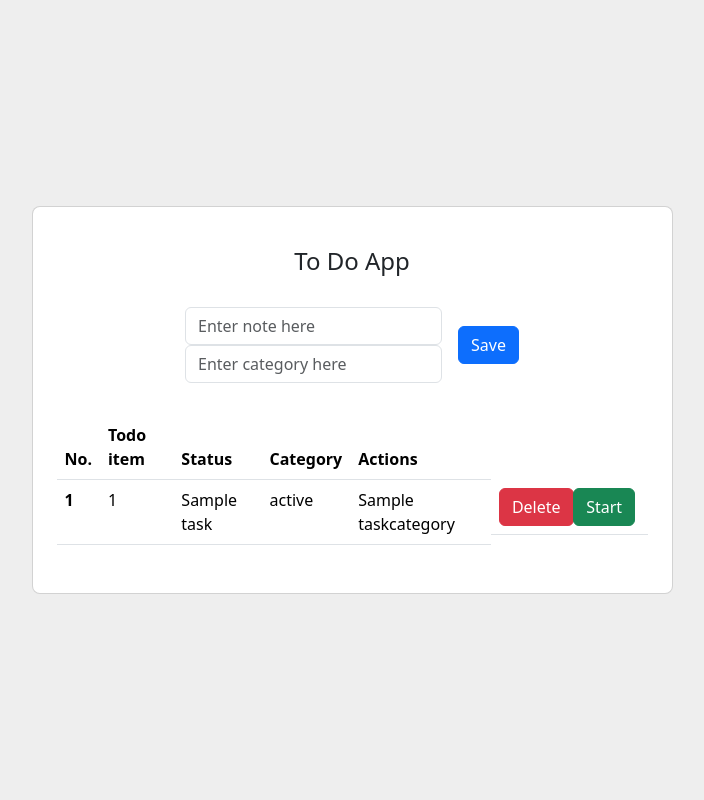
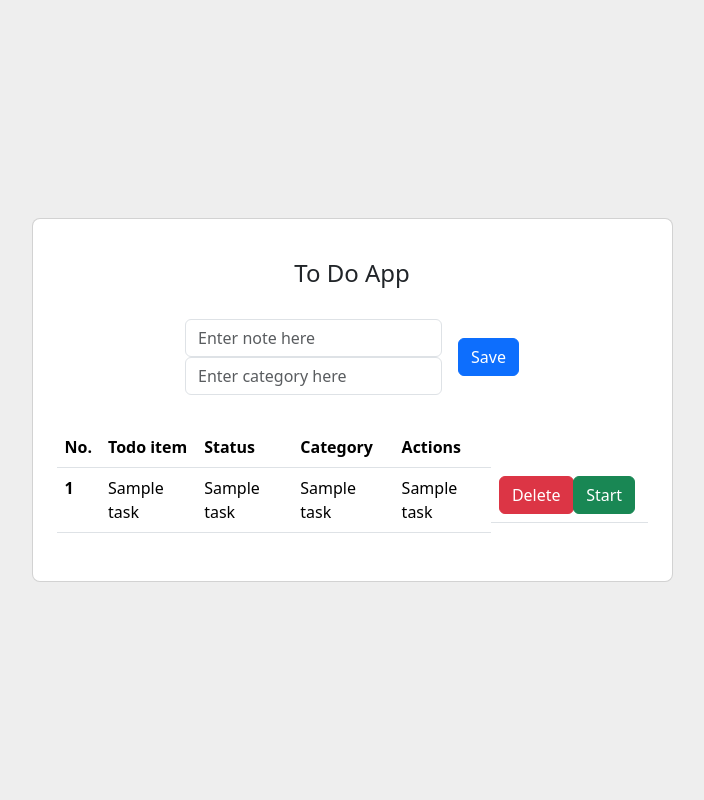
Before and after one commit to Gitnicki/ToDo-App, a FastAPI app: template src/templates/index.html in a window 1280 px wide. Shown: the whole page, without its empty margins (288-992 px from the left). Run offline with FastAPI, Linux system fonts and the light colour scheme; the template is opened without the code that fills it: most values are stand-ins (such as "Sample title", 1, 10 or a date in 2020).

Commit message:
post route und neue datensaetze

```diff
--- a/src/main.py
+++ b/src/main.py
@@ -1,5 +1,5 @@
 from typing import Annotated
-from fastapi.responses import HTMLResponse
+from fastapi.responses import HTMLResponse, RedirectResponse
 from fastapi.templating import Jinja2Templates
 from fastapi import Request, FastAPI, Form
 import mysql.connector
@@ -34,8 +34,6 @@ def getOptionalSortedTaskFromDB(connection, sorted):
     if sorted:
         query = "SELECT id, taskname, taskstatus, taskcategory FROM tasks"
         print("hello")
-    # else:
-    #     query = "SELECT t.id, u.firstname, u.surname, SUM(s.amount) AS total FROM users AS u JOIN stars AS s ON u.id = s.user_id GROUP BY u.id;"
     try:
         cursor.execute(query)
         result = cursor.fetchall()
@@ -44,6 +42,17 @@ def getOptionalSortedTaskFromDB(connection, sorted):
     except Error as err:
         print(f"Error: '{err}'")
         return None
+
+def insertTaskintoDB(connection, taskname, taskstatus, taskcategory):
+    cursor = connection.cursor()
+    query = "INSERT INTO tasks(taskname, taskstatus, taskcategory) VALUES(%s, %s, %s)"
+    data = (taskname, taskstatus, taskcategory)
+    try:
+        cursor.execute(query, data)
+        connection.commit()
+        print("Inserted Data succesfully")
+    except Error as err:
+        print(f"Error: '{err}'")
 
 def execute_query(connection, query):
     cursor = connection.cursor()
@@ -65,16 +74,6 @@ def select_data(connection, query):
         return None
 
 
-def insert_data(connection, query, data):
-    cursor = connection.cursor()
-    try:
-        cursor.execute(query, data)
-        connection.commit()
-        print("Data inserted successfully")
-    except Error as err:
-        print(f"Error: '{err}'")
-
-
 #root-route
 @app.get('/', response_class=HTMLResponse)
 def read_root(request: Request):
@@ -83,16 +82,13 @@ def read_root(request: Request):
     sorted = True
     task = getOptionalSortedTaskFromDB(connection, sorted)
     print(task)
-    return templates.TemplateResponse("index.html", {"request": request, "task": task})
+    return templates.TemplateResponse("index.html", {"request": request, "tasks": task})
 
-@app.post("/task", response_class=HTMLResponse)
-def post_tasks(request: Request, eingabe: Annotated[str, Form()], category: Annotated[str, Form()]
-):
-    print(eingabe, category)
-    # with open("note.txt", "a") as file:
-    #     file.write(note + "\n")
-    # print("Note added successfully!")
-    return templates.TemplateResponse("index.html", {"request": request})
+@app.post("/", response_class=HTMLResponse)
+def post_tasks(taskname: Annotated[str, Form()], taskstatus: Annotated[str, Form()], taskcategory: Annotated[str, Form()]):
+    connection = create_server_connection()
+    insertTaskintoDB(connection, taskname, taskstatus, taskcategory)
+    return RedirectResponse(url="http://localhost:8000/", status_code=303)
 
 if __name__ == "__main__":
     import uvicorn
--- a/src/templates/index.html
+++ b/src/templates/index.html
@@ -19,7 +19,7 @@
 
                             <h4 class="text-center my-3 pb-3">To Do App</h4>
 
-                            <form action="/task" method="app.post" class="row row-cols-lg-auto g-3 justify-content-center align-items-center mb-4 pb-2">
+                            <form action="/" method="post" class="row row-cols-lg-auto g-3 justify-content-center align-items-center mb-4 pb-2">
                                 <div class="col-12">
                                     <div class="form-outline">
                                         <input type="text" name="eingabe" class="form-control"
@@ -37,7 +37,6 @@
 
                             <table class="table mb-4">
                                 <thead>
-                                    {% for i in tasks %}
                                     <tr>
                                         <th scope="col">No.</th>
                                         <th scope="col">Todo item</th>
@@ -45,16 +44,15 @@
                                         <th scope="col">Category</th>
                                         <th scope="col">Actions</th>
                                     </tr>
-                                    {% endfor %}
                                 </thead>
                                 <tbody>
-                                    {% for i in tasks %}
+                                    {% for task in tasks %}
                                         <tr>
-                                            <th scope="row">1</th>
-                                            <td>{{i.id}}</i<>
-                                            <td>{{i.taskname}}</td>
-                                            <td>{{i.taskstatus}}</td>
-                                            <td>{{i.taskcategory}}</td>
+                                            <th scope="row">{{task[0]}}</th>
+                                            <td scope="col">{{task[1]}}</i<>
+                                            <td scope="col">{{task[2]}}</td>
+                                            <td scope="col">{{task[3]}}</td>
+                                            <td scope="col">{{task[4]}}</td>
                                             <td class="d-flex">
                                                 <form class="w-50">
                                                     <button type="submit" class="btn btn-danger">Delete</button>
```
Also changed, not shown: sql_scripts/03_1_insert_data.sql (added, +7 -0 lines).
